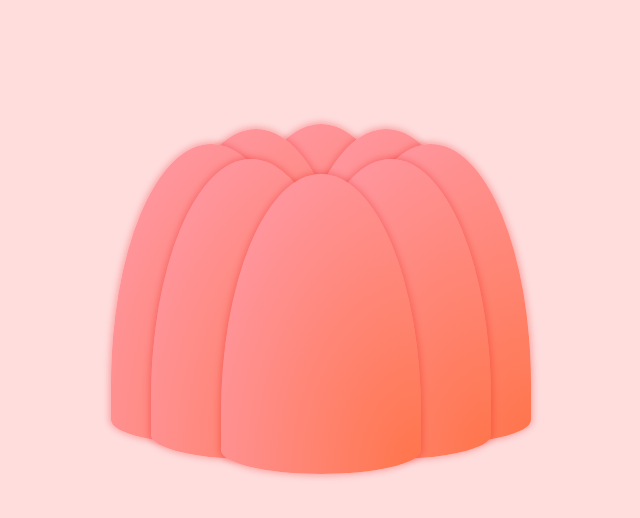
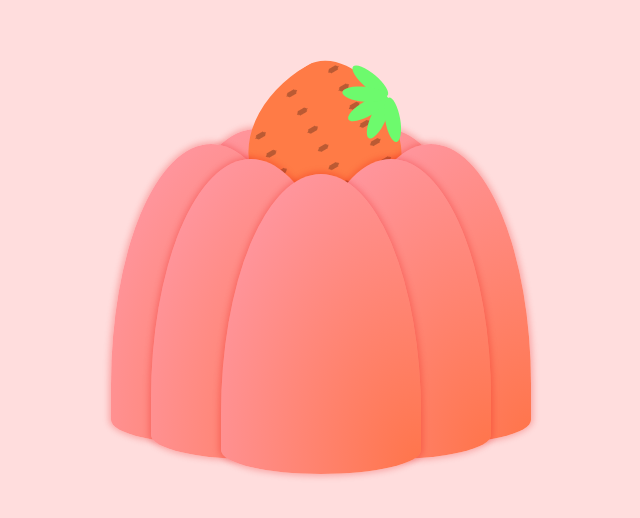
Before and after one commit to AtkishkinVlad/jelly, a plain HTML site: page index.html in a window 1280 px wide. Shown: the part 116-634 px from the top of the page, without its empty margins (319-959 px from the left). Drawn offline with Linux system fonts and the light colour scheme.

Commit message:
feature: add strawberry

```diff
--- a/index.html
+++ b/index.html
@@ -22,13 +22,13 @@
             <div class="pudding_inner"></div>
             <div class="pudding_inner"></div>
         </div>
-<!--         <div class="strawberry">
+         <div class="strawberry">
             <div class="strawberry_leaf"></div>
             <div class="strawberry_leaf"></div>
             <div class="strawberry_leaf"></div>
             <div class="strawberry_leaf"></div>
             <div class="strawberry_leaf"></div>
-        </div> -->
+        </div>
     </div>
 <!--     <div class="plate">
         <div class="plate_top"></div>
```
